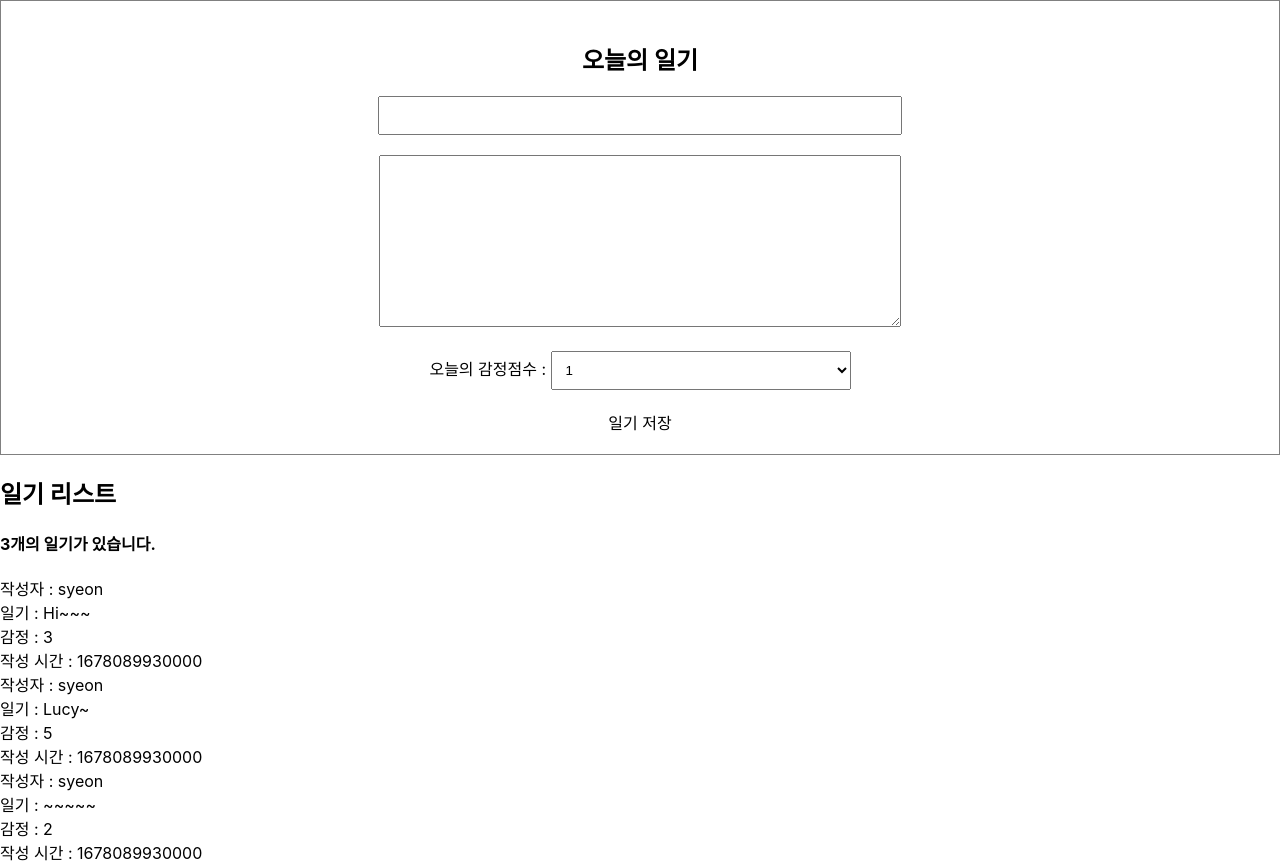
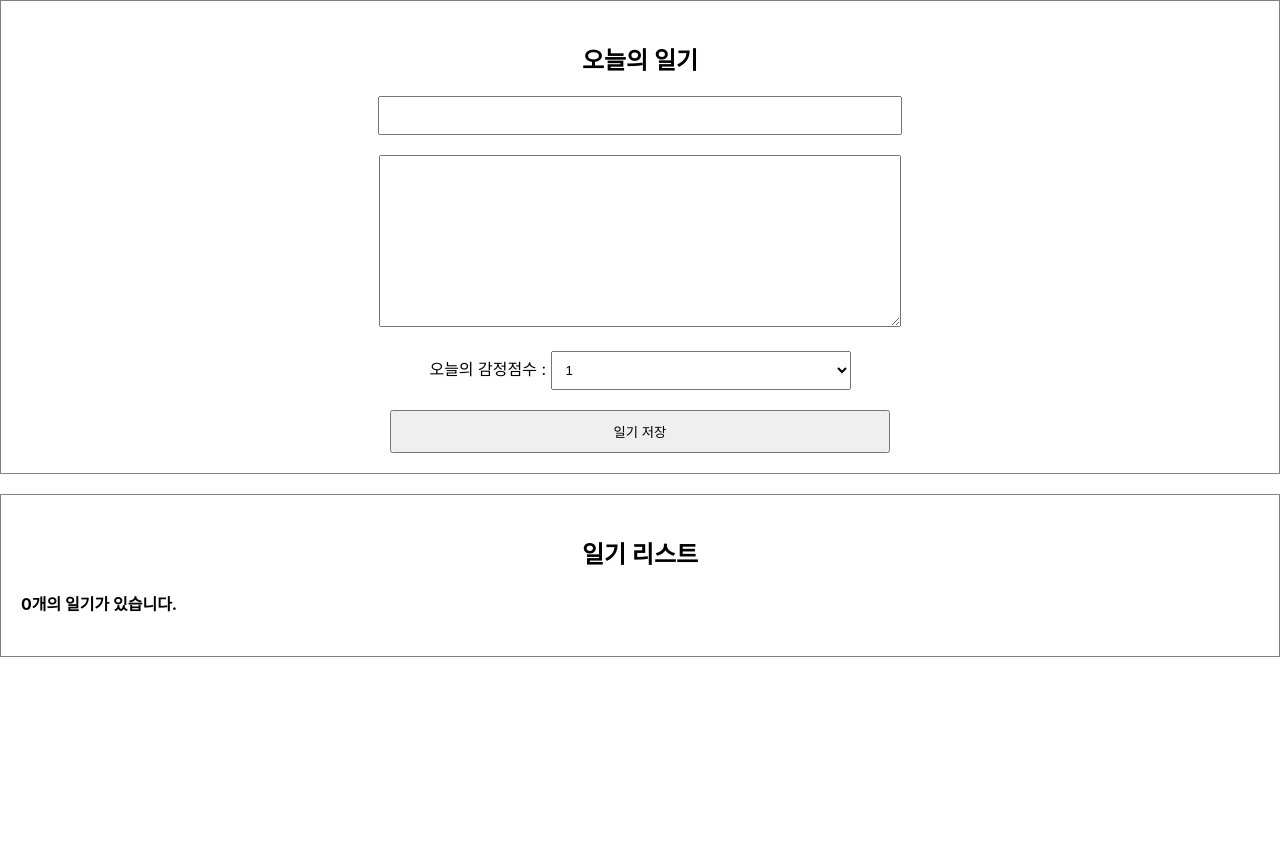
Before and after one commit to syeonee/inflearnReact, a React (Create React App) app in the folder diary/: page / in a window 1280 px wide. After the commit the page ends 800 px from the top, so only its background shows below. Built offline with nearby package versions, Linux system fonts and the light colour scheme.

Commit message:
studiy: React에서 배열 사용하기 4 - 데이터 수정하기 18까지 내용 실습

```diff
--- a/diary/src/App.css
+++ b/diary/src/App.css
@@ -25,3 +25,38 @@
   padding: 10px;
   cursor: pointer;
 }
+
+/* List*/
+.DiaryList {
+  border: 1px solid gray;
+  padding: 20px;
+  margin-top: 20px;
+}
+
+.DiaryList h2 {
+  text-align: center;
+}
+
+/* Item */
+
+.DiaryItem {
+  background-color: rgb(240, 240, 240);
+  margin-top: 10px;
+  padding: 20px;
+}
+
+.DiaryItem .info {
+  border-bottom: 1px solid gray;
+  padding-bottom: 10px;
+  margin-bottom: 10px;
+}
+
+.DiaryItem .date {
+  color: gray;
+}
+
+.DiaryItem .content {
+  font-weight: bold;
+  margin-bottom: 30px;
+  margin-top: 30px;
+}
--- a/diary/src/App.js
+++ b/diary/src/App.js
@@ -2,36 +2,43 @@ import logo from './logo.svg';
 import './App.css';
 import DiaryEdiotr from './DiaryEditor';
 import DiaryList from './DiaryList';
-
-const dummyList = [
-  {
-    id: 1,
-    author: "syeon",
-    content: "Hi~~~",
-    emotion: 3,
-    created_date: new Date().getTime()
-  },
-  {
-    id: 2,
-    author: "syeon",
-    content: "Lucy~",
-    emotion: 5,
-    created_date: new Date().getTime()
-  },
-  {
-    id: 3,
-    author: "syeon",
-    content: "~~~~~",
-    emotion: 2,
-    created_date: new Date().getTime()
-  },
-];
+import { useState, useRef } from 'react';
 
 function App() {
+  const [data, setData] = useState([]);
+
+  const dataId = useRef(0);
+
+  const onCreate = (author, content, emotion) => {
+    const created_date = new Date().getTime();
+    const newItem = {
+      author,
+      content,
+      emotion,
+      created_date,
+      id: dataId.current
+    }
+    dataId.current += 1;
+    setData([newItem, ...data]);
+  };
+
+  const onDelete = (targetId) => {
+    const newDiaryLlist = data.filter((it) => it.id !== targetId);
+    setData(newDiaryLlist);
+  };
+
+  const onEdit = (targetId, newContent) => {
+    setData(
+      data.map( (it) =>
+        it.id === targetId ? { ...it, content: newContent } : it
+      )
+    );
+  };
+
   return (
     <div className="App">
-      <DiaryEdiotr />
-      <DiaryList diaryList={dummyList} />
+      <DiaryEdiotr onCreate={onCreate} />
+      <DiaryList onEdit={onEdit} onDelete={onDelete} diaryList={data} />
     </div>
   );
 }
--- a/diary/src/DiaryEditor.js
+++ b/diary/src/DiaryEditor.js
@@ -1,6 +1,6 @@
 import { useRef, useState } from 'react'
 
-const DiaryEditor = () => {
+const DiaryEditor = ({onCreate}) => {
     const authorInput = useRef();
     const contentInput = useRef();
 
@@ -27,8 +27,13 @@ const DiaryEditor = () => {
             contentInput.current.focus();
             return;
         }
-
+        onCreate(state.author, state.content, state.emotion);
         alert("저장 성공");
+        setState({
+            author: "",
+            content: "",
+            emotion: 1
+        });
     };
 
     return (
@@ -65,7 +70,7 @@ const DiaryEditor = () => {
                 </select>
             </div>
             <div>
-                <buttion onClick={handleSubmit}>일기 저장</buttion>
+                <button onClick={handleSubmit}>일기 저장</button>
             </div>
         </div>
     );
--- a/diary/src/DiaryItem.js
+++ b/diary/src/DiaryItem.js
@@ -1,8 +1,62 @@
-const DiaryItem = () => {
+import { useState } from "react";
+
+const DiaryItem = ({onEdit, onDelete, author, content, created_date, emotion, id}) => {
+    const [isEdit, setIsEdit] = useState(false);
+    const toggleIsEdit = () => setIsEdit(!isEdit);
+
+    const [localContent, setLocalContent] = useState(content);
+
+    const handleDelete = () => {
+        if (window.confirm(`${id}번째 일기를 삭제하시겠습니까?`)) {
+          onDelete(id);
+        }
+    }
+
+    const handleQuitEdit = () => {
+        setIsEdit(false);
+        setLocalContent(content);
+    }
+
+    const handleEdit = () => {
+
+        onEdit(id, localContent);
+    }
+
     return (
-        <div className="DiaryItem">
-
+      <div className="DiaryItem">
+        <div className="info">
+          <span className="authro_info">
+            작성자 : {author} | 감정점수 : {emotion}
+          </span>
+          <br />
+          <span className="date">
+            {new Date(created_date).toLocaleString()}
+          </span>
         </div>
+        <div className="content">
+          {isEdit ? (
+            <>
+              <textarea
+                value={localContent}
+                onChange={(e) => setLocalContent(e.target.value)}
+              />
+            </>
+          ) : (
+            <>{content}</>
+          )}
+        </div>
+        {isEdit ? (
+          <>
+            <button onClick={handleQuitEdit}>수정 취소</button>
+            <button onClick={handleEdit}>수정 완료</button>
+          </>
+        ) : (
+          <>
+            <button onClick={handleDelete}>삭제하기</button>
+            <button onClick={toggleIsEdit}>수정하기</button>
+          </>
+        )}
+      </div>
     );
 };
 
--- a/diary/src/DiaryList.js
+++ b/diary/src/DiaryList.js
@@ -1,17 +1,13 @@
-const DiaryList = ({ diaryList }) => {
-    console.log(diaryList);
+import DiaryItem from "./DiaryItem";
+
+const DiaryList = ({ onEdit, onDelete, diaryList }) => {
     return (
         <div className="DiaryList">
             <h2>일기 리스트</h2>
             <h4>{diaryList.length}개의 일기가 있습니다.</h4>
             <div>
                 {diaryList.map((it) => (
-                    <div key={it.id}>
-                        <div>작성자 : {it.author}</div>
-                        <div>일기 : {it.content}</div>
-                        <div>감정 : {it.emotion}</div>
-                        <div>작성 시간 : {it.created_date}</div>
-                    </div>
+                    <DiaryItem key={it.id} {...it} onEdit={onEdit} onDelete={onDelete} />
                 ))}
             </div>
         </div>
```
